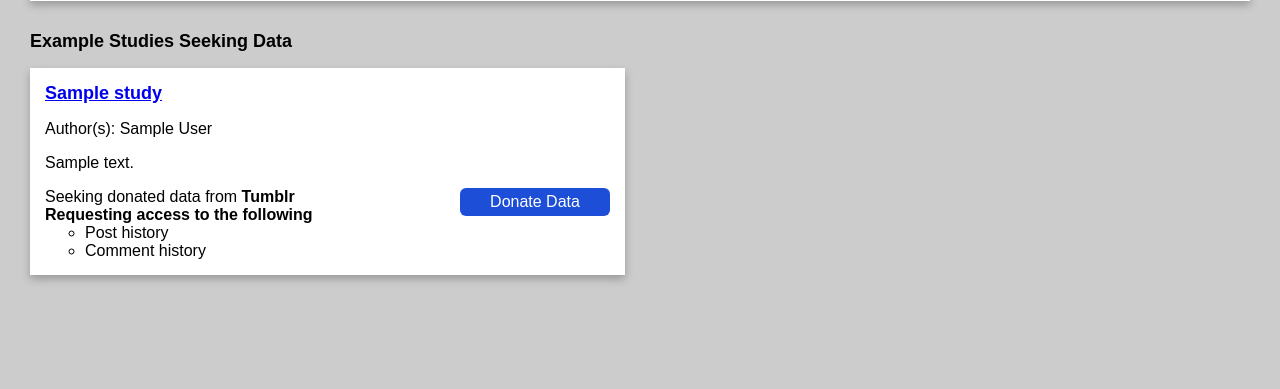
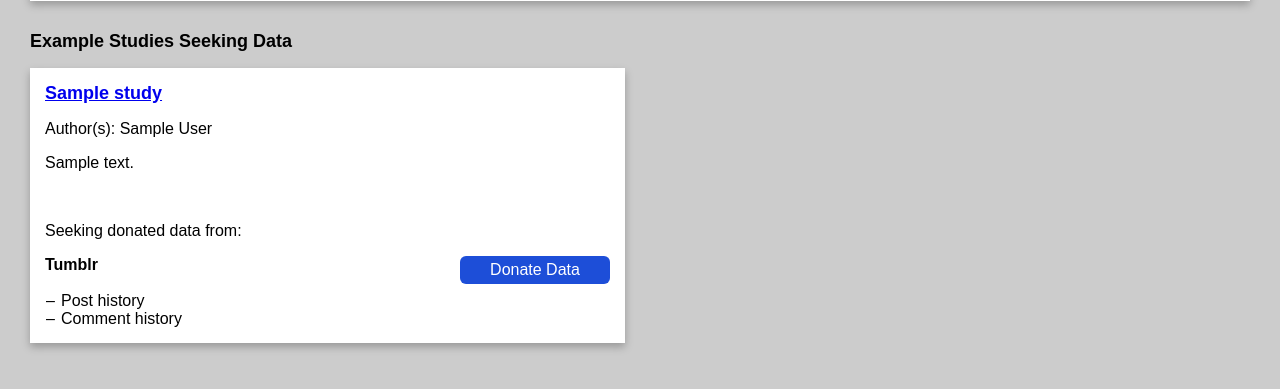
Before and after one commit to dtinit/pardner-site, a Django app: page / in a window 1280 px wide. Shown: the part 269-658 px from the top of the page. Run offline with Django 5.2, Linux system fonts and the light colour scheme; tables that the repository leaves empty hold one stand-in row (values such as "Sample post").

Commit message:
Centers authorize button text and refactors study info into fragment (#22)
* Refactors study elements to reusable fragment

* removed css whitespace

* Removed unnecessary whitespace changes and fixed authorize button

* removed bottom margin for service

* changed variable name in fragment

```diff
--- a/core/static/site.css
+++ b/core/static/site.css
@@ -45,6 +45,11 @@ h1,h2,h3,h4{
   cursor: pointer;
   min-width: 150px;
   text-decoration: none;
+}
+
+a.button {
+  text-align: center;
+  align-content: end;
 }
 
 .button:hover {
@@ -125,11 +130,11 @@ h1,h2,h3,h4{
   justify-content: space-between;
 }
 
-.homepage .study-list .study {
+.homepage .study-list .study-list-item {
   width: calc(50% - 15px);
 }
 
-.homepage .study-list .study .study__request {
+.homepage .study-list .study-list-item .service {
   display: flex;
   align-items: flex-start;
   justify-content: space-between;
@@ -142,10 +147,33 @@ h1,h2,h3,h4{
   gap: 15px;
 }
 
-/* Study detail page */
+/* Study page and fragments */
+.service-list {
+  display: grid;
+  gap: 12px;
+}
+
+.service p {
+  margin: 0;
+}
+
+.service ul {
+  list-style-type: "\2013";
+  padding-left: 10px;
+  margin: 0;
+}
+
+.service li {
+  padding-left: 6px;
+}
+
 .study-detail {
   padding: 30px;
   display: flex;
   flex-direction: column;
   gap: 30px;
 }
+
+.study-detail .button {
+  margin-top: 12px;
+}
--- /dev/null
+++ b/core/templates/core/fragments/study.html
@@ -0,0 +1,34 @@
+<section class="content-box">
+    <article>
+        <h3>
+            {% if has_link_in_title %}
+            <a href="{% url 'study_detail' study_id=study.id %}">{{ study.name }}</a>
+            {% else %}
+            {{ study.name }}
+            {% endif %}
+        </h3>
+        <p>Author(s): {{ study.authors }}</p>
+        <p>
+            {% if study.description %}
+            {{ study.description | linebreaksbr }}
+            {% else %}
+            <i>No description provided</i>
+            {% endif %}
+        </p>
+        <br />
+        <p>Seeking donated data from:</p>
+        <div class="service-list">
+            <div class="service">
+                <div>
+                    <p><strong>Tumblr</strong></p>
+                    <br />
+                    <ul>
+                        <li>Post history</li>
+                        <li>Comment history</li>
+                    </ul>
+                </div>
+                <button class="button button--primary" data-modal-trigger-for="{% url 'study_donation_modal' study_id=study.id %}">Donate Data</button>
+            </div>
+        </div>
+    </article>
+</section>
--- a/core/templates/core/index.html
+++ b/core/templates/core/index.html
@@ -7,7 +7,7 @@ Pardner Demo Site
   <section class="content-box">
     <h2>What is this? How does it work?</h2>
     <p>This is a demo of what a data donation website looks like out of the box when you download <a href="https://github.com/dtinit/pardner-site">the Pardner site.</a></p>
-    <p>You may customize this site for your own donation purposes, or extend the library created by the <a href="dtinit.org">Data Transfer Initiative</a> for use for your own data donation solicitation needs. The <a href="https://github.com/dtinit/pardner">open source library</a> currently supports donations of data from Tumblr.</p>
+    <p>You may customize this site for your own donation purposes, or extend the library created by the <a href="https://dtinit.org">Data Transfer Initiative</a> for use for your own data donation solicitation needs. The <a href="https://github.com/dtinit/pardner">open source library</a> currently supports donations of data from Tumblr.</p>
     <p>
       If you have any questions, <a href="https://dtinit.org/contact-us">contact the Data Transfer Initiative.</a>
     </p>
@@ -16,36 +16,11 @@ Pardner Demo Site
     <h2>Example Studies Seeking Data</h2>
     <ul class="study-list">
       {% for study in studies %}
-      <li class="study content-box">
-        <article>
-          <h3><a href="{% url 'study_detail' study_id=study.id %}">{{ study.name }}</a></h3>
-          <p>Author(s): {{ study.authors }}</p>
-          <p>
-            {% if study.description %}
-            {{ study.description }}
-            {% else %}
-            <i>No description provided</i>
-            {% endif %}
-          </p>
-          <div class="study__request">
-            <div>
-              Seeking donated data from <strong>Tumblr</strong>
-              <br />
-              <strong>Requesting access to the following</strong>
-              <ul>
-                <li>Post history</li>
-                <li>Comment history</li>
-              </ul>
-            </div>
-            <button class="button button--primary" data-modal-trigger-for="{% url 'study_donation_modal' study_id=study.id %}">Donate Data</button>
-          </div>
-        </article>
+      <li class="study-list-item">
+          {% include "core/fragments/study.html" with has_link_in_title=True %}
       </li>
       {% endfor %}
     </ul>
   </section>
-  <section>
-
-  </section>
 </main>
 {% endblock %}
```
Also changed, not shown: core/templates/core/study/detail.html (+1 -23 lines).
